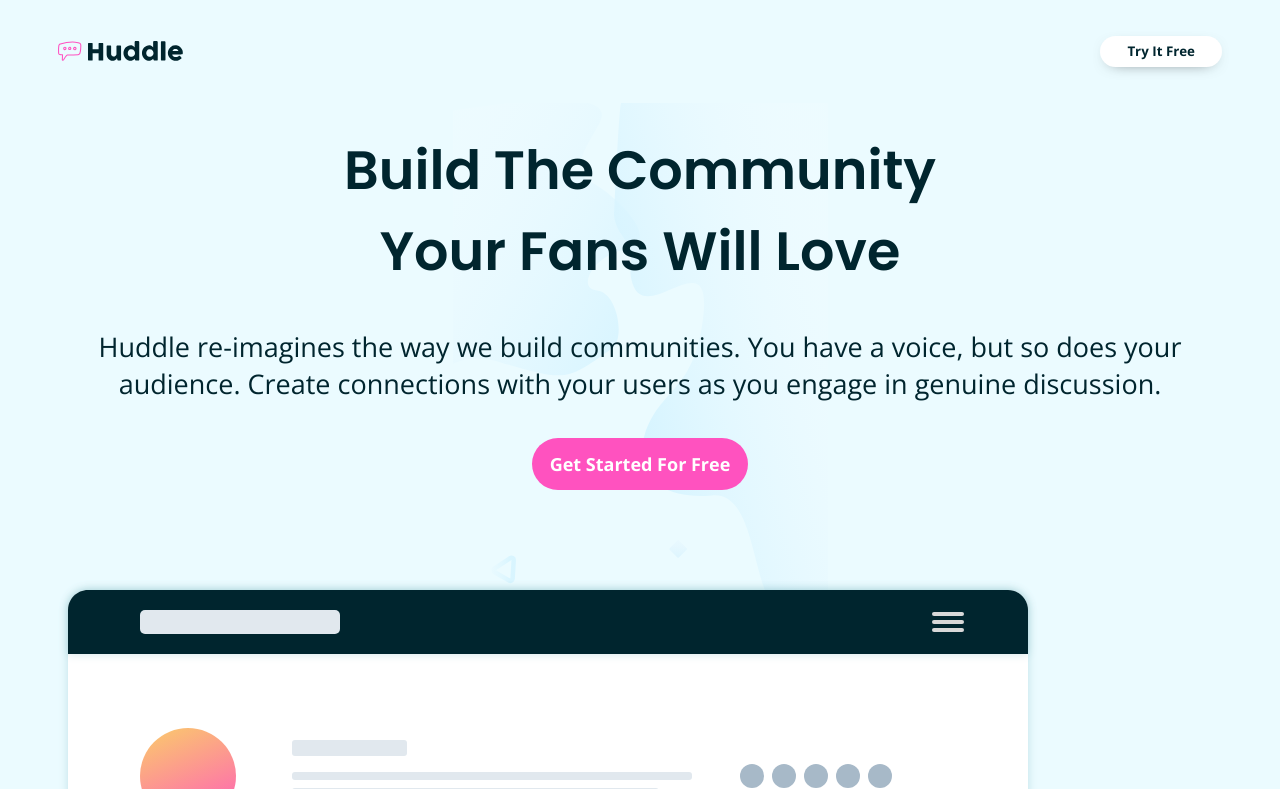
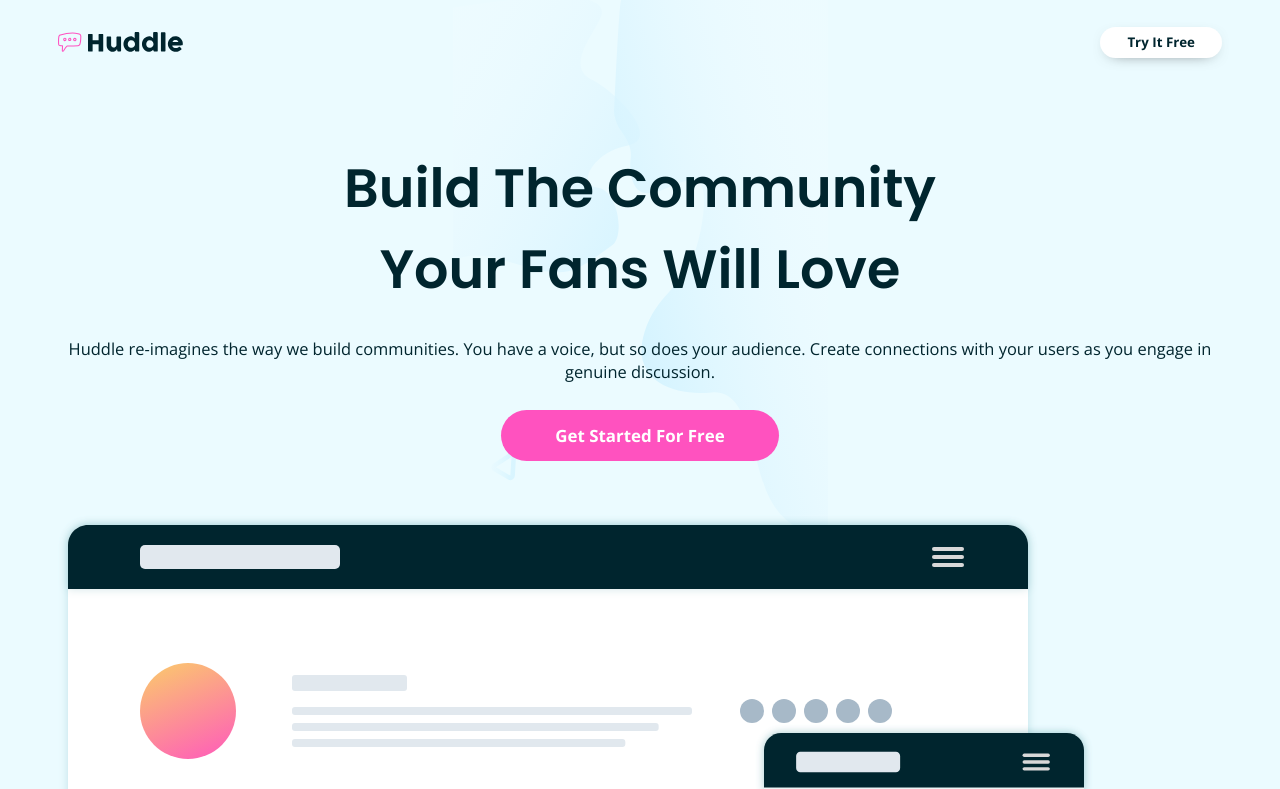
Before and after one commit to simonhernandez/huddleLandingPage, a plain HTML site: page index.html in a window 1280 px wide. Shown: the top 789 px of the page. Drawn offline with nearby package versions, Linux system fonts and the light colour scheme.

Commit message:
Modified Header HTML Markup and its CSS Styling

```diff
--- a/css/styles.css
+++ b/css/styles.css
@@ -12,12 +12,13 @@
     --ff-primary: 'Open Sans', sans-serif;
     --ff-secondary: 'Poppins', sans-serif;
 
-    --fs-h1: 2rem;
-    --fs-h2: 1.6rem;
-    --fs-h3: 1.4rem;
-    --fs-h4: 1.2rem;
-    --fs-normal: .938rem;
-    --fs-small: .813rem;
+    --fs-h1: 1.4rem;
+    --fs-h2: 1.2rem;
+    --fs-h3: 1.15rem;
+    --fs-h4: 1.1rem;
+    --fs-big: .913rem;
+    --fs-normal: .813rem;
+    --fs-small: .724rem;
 
     --fw-reg: 400;
     --fw-med: 600;
@@ -26,6 +27,16 @@
     --bxs-btn: 0px 4px 16px -10px rgba(0,0,0,0.75);
     --bxs-card: 0px 4px 20px -13px rgba(0,0,0,0.67);
     /* Others */
+}
+@media screen and (min-width: 600px){
+    :root{
+        --fs-h1: 2rem;
+        --fs-h2: 1.6rem;
+        --fs-h3: 1.4rem;
+        --fs-h4: 1.2rem;
+        --fs-normal: .938rem;
+        --fs-small: .813rem;
+    }
 }
 @media screen and (min-width: 768px){
     :root{
@@ -82,6 +93,14 @@ h1{font-size: var(--fs-h1);}
 h2{font-size: var(--fs-h2);}
 h3{font-size: var(--fs-h3);}
 h4{font-size: var(--fs-h4);}
+h1,
+h2,
+h3,
+h4,
+h5,
+h6{
+    font-family: var(--ff-secondary);
+}
 /* Layout */
 .wrapper{
     max-width: 1200px;
@@ -92,13 +111,21 @@ h4{font-size: var(--fs-h4);}
 }
 /* ---- Header Styles ---- */
 .header{
+    padding: 2rem 1rem;
+    /* min-height: 100vh; */
+    padding: 1.5rem;
+    background-image: url(/images/bg-hero-mobile.svg);
+    background-position: top center;
+    /* background-size: cover; */
+    background-repeat: no-repeat;
     background-color: var(--clr-palecyan);
-    padding: 2rem 1rem;
+    text-align: center;
 }
-.nav{
+.header .nav{
     display: flex;
     justify-content: space-between;
     align-items: center;
+    margin-bottom: 5rem;
 }
 .logo{
     max-width: 125px;
@@ -111,42 +138,35 @@ h4{font-size: var(--fs-h4);}
     box-shadow: var(--bxs-btn);
     font-weight: var(--fw-med);
 }
-/* ---- Section Styles ---- */
-/* General */
-.section__title{
+.hero{
+    display: flex;
+    flex-direction: column;
+}
+.hero__title{
     font-family: var(--ff-secondary);
 }
-.section__subtitle{
-    font-size: var(--fs-h4);
+.hero__subtitle{
+    font-size: var(--fs-big);
 }
-.section__title,
-.section__subtitle{
-    margin-bottom: 2rem;
+.hero__title,
+.hero__subtitle{
+    margin-bottom: 1.5rem;
 }
-/* Hero Section */
-.section--hero{
-    min-height: 100vh;
-    padding: 1.5rem;
-    background-image: url(/images/bg-hero-mobile.svg);
-    background-position: top center;
-    /* background-size: cover; */
-    background-repeat: no-repeat;
-    background-color: var(--clr-palecyan);
-    text-align: center;
-}
-.section__title--hero,
-.section__subtitle--hero{
+.hero__title--hero,
+.hero__subtitle--hero{
     color: var(--clr-darkcyan);
 }
 .btn--hero{
     background-color: var(--clr-pink);
     color: var(--clr-white);
-    padding: .8rem 1rem;
-    font-size: var(--fs-normal);
+    padding: .8rem 3rem;
+    font-size: var(--fs-small);
     font-weight: var(--fw-med);
     border-radius: 2rem;
-    margin-bottom: 5rem;
+    margin-bottom: 3rem;
 }
+/* ---- Section Styles ---- */
+/* General */
 /* Feature Section */
 .section--features{
     padding-top: 4rem;
@@ -156,6 +176,8 @@ h4{font-size: var(--fs-h4);}
     box-shadow: var(--bxs-card);
     border-radius: 1.2rem;
     padding: 2.5rem 2rem;
+    margin-left: auto;
+    margin-right: auto;
     margin-bottom: 2.5rem;
     max-width: 350px;
 
--- a/index.html
+++ b/index.html
@@ -5,7 +5,7 @@
     <meta name="viewport" content="width=device-width, initial-scale=1.0" />
     <!-- displays site properly based on user's device -->
     <!-- CSS Styles -->
-    <link rel="stylesheet" href="./css/styles.css">
+    <link rel="stylesheet" href="./css/styles.css" />
     <link
       rel="icon"
       type="image/png"
@@ -31,27 +31,29 @@
   <body>
     <!-- Header -->
     <header class="header">
-      <nav class="nav wrapper">
+      <div class="wrapper">
+
+        <nav class="nav">
           <div class="logo">
             <img src="./images/logo.svg" alt="" class="logo__img" />
           </div>
+
           <button class="btn btn--nav">Try It Free</button>
         </nav>
-    </header>
-    <!-- Main -->
-    <main class="main">
-      <!-- Hero Section -->
-      <section class="section section--hero">
-        <div class="wrapper">
-          <h1 class="section__title section__title--hero">
-            Build The Community <br> Your Fans Will Love
+
+        <div class="hero">
+          <div class="txt-container">
+            <h1 class="hero__title hero__title--hero">
+              Build The Community <br />
+              Your Fans Will Love
             </h1>
-          <p class="section__subtitle section__subtitle--hero">
-            Huddle re-imagines the way we build communities. You have a voice,
-            but so does your audience. Create connections with your users as you
+            <p class="hero__subtitle hero__subtitle--hero">
+              Huddle re-imagines the way we build communities. You have a voice, but
+              so does your audience. Create connections with your users as you
               engage in genuine discussion.
             </p>
             <button class="btn btn--hero">Get Started For Free</button>
+          </div>
           <div class="img-container">
             <img
               src="./images/illustration-mockups.svg"
@@ -60,8 +62,10 @@
             />
           </div>
         </div>
-      </section>
-
+      </div>
+    </header>
+    <!-- Main -->
+    <main class="main">
       <!-- Features Section -->
       <section class="section section--features">
         <div class="wrapper">
@@ -121,7 +125,6 @@
     <!-- Footer -->
     <footer class="footer">
       <div class="wrapper">
-
         <div class="cta">
           <h3 class="cta__title">Ready To Build Your Community?</h3>
           <button class="btn btn--cta">Get Started For Free</button>
@@ -150,37 +153,49 @@
               <img src="./images/icon-email.svg" alt="" class="icon" />
               <p><a href="mailto:example@huddle.com">example@huddle.com</a></p>
             </div>
-
           </address>
 
           <nav class="nav nav--footer">
             <ul class="nav__list">
-              <li class="nav__item"><a href="#" class="nav__link">About Us</a></li>
-              <li class="nav__item"><a href="#" class="nav__link">What We Do</a></li>
+              <li class="nav__item">
+                <a href="#" class="nav__link">About Us</a>
+              </li>
+              <li class="nav__item">
+                <a href="#" class="nav__link">What We Do</a>
+              </li>
               <li class="nav__item"><a href="#" class="nav__link">FAQ</a></li>
-              <li class="nav__item"><a href="#" class="nav__link">Career</a></li>
+              <li class="nav__item">
+                <a href="#" class="nav__link">Career</a>
+              </li>
               <li class="nav__item"><a href="#" class="nav__link">Blog</a></li>
-              <li class="nav__item"><a href="#" class="nav__link">Contact Us</a></li>
+              <li class="nav__item">
+                <a href="#" class="nav__link">Contact Us</a>
+              </li>
             </ul>
           </nav>
 
           <div class="social-container">
             <ul class="social__list">
               <li class="social__item">
-                <a href="#" class="social__link"><i class="fab fa-facebook-f"></i></a>
+                <a href="#" class="social__link"
+                  ><i class="fab fa-facebook-f"></i
+                ></a>
               </li>
               <li class="social__item">
-                <a href="#" class="social__link"><i class="fab fa-twitter"></i></a>
+                <a href="#" class="social__link"
+                  ><i class="fab fa-twitter"></i
+                ></a>
               </li>
               <li class="social__item">
-                <a href="#" class="social__link"><i class="fab fa-instagram"></i></a>
+                <a href="#" class="social__link"
+                  ><i class="fab fa-instagram"></i
+                ></a>
               </li>
             </ul>
 
             <p class="copyright">
               &copy; Copyright 2018 Huddle. All rights reserved.
             </p>
-
           </div>
         </div>
       </div>
@@ -191,7 +206,8 @@
         Challenge by
         <a href="https://www.frontendmentor.io?ref=challenge" target="_blank"
           >Frontend Mentor</a
-        >. Coded by <a href="https://github.com/simonhernandez">Simon Hernandez</a>.
+        >. Coded by
+        <a href="https://github.com/simonhernandez">Simon Hernandez</a>.
       </p>
     </footer>
 
```
Lines whose indentation alone changed are shown as unchanged.
